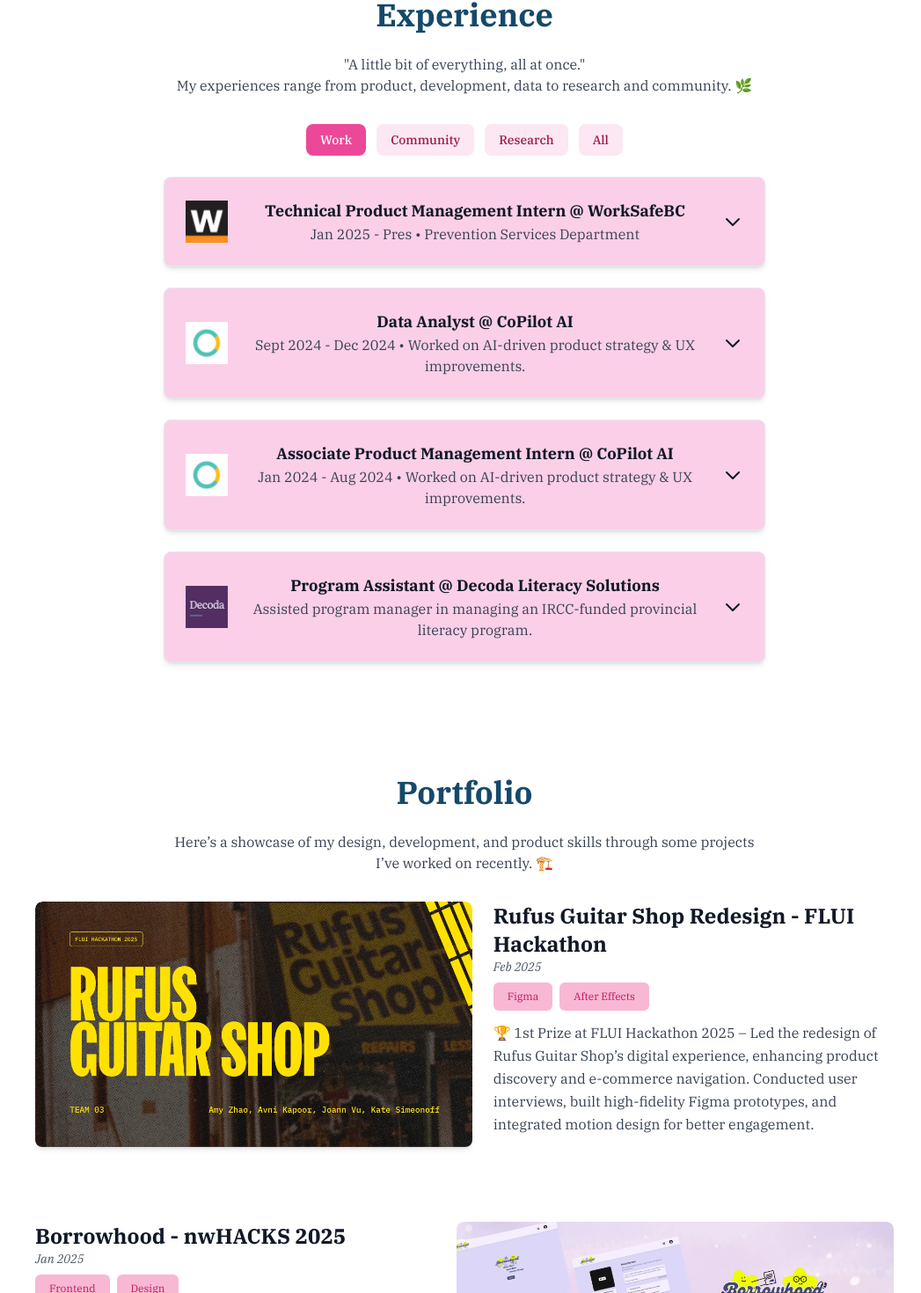
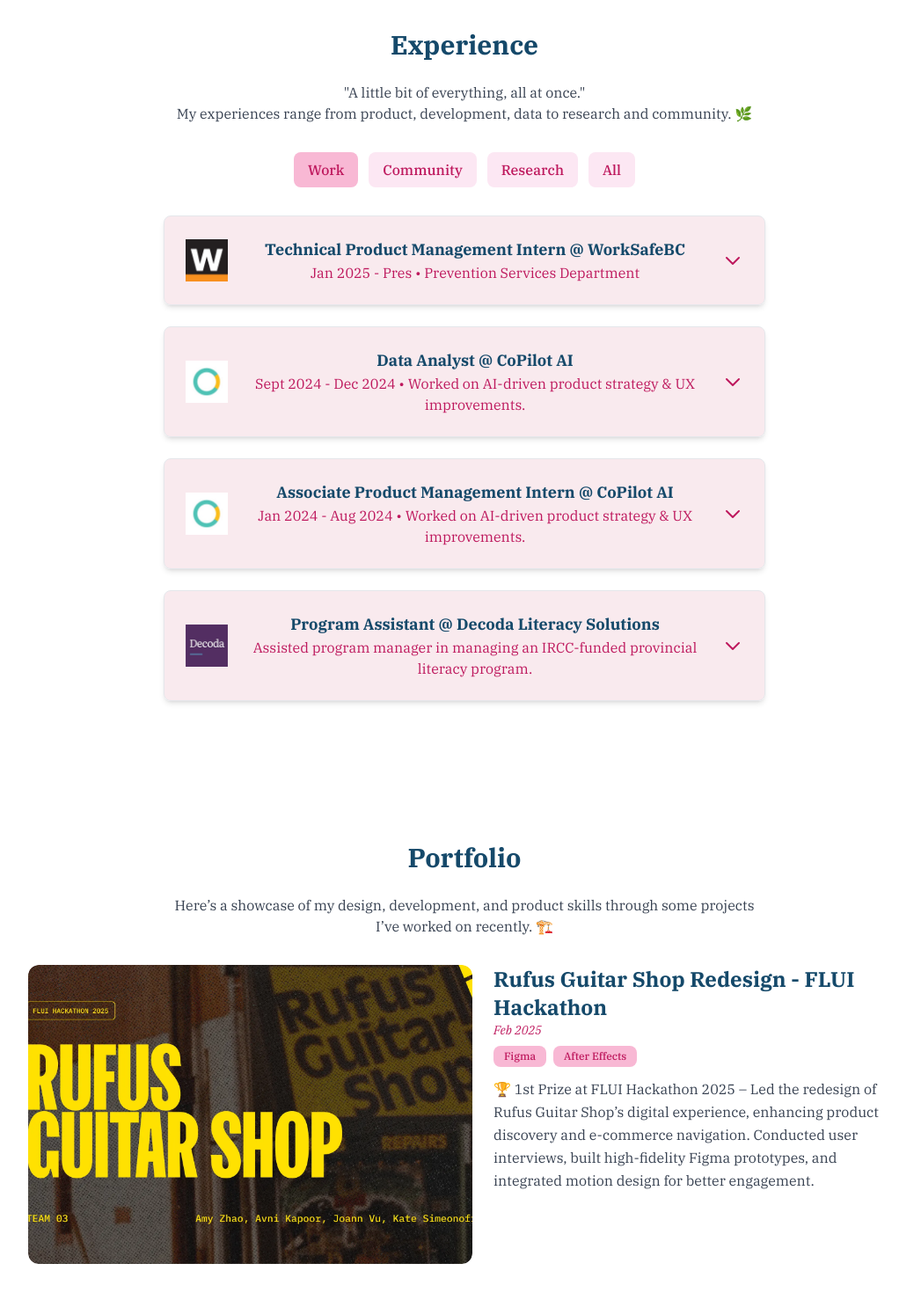
Before and after one commit to avkap007/personal-website-new, a Next.js app: page / in a window 1280 px wide. Shown: the part 1251-2721 px from the top of the page at 88% size, without its empty margins (112-1159 px from the left). Built offline with nearby package versions, Linux system fonts and the light colour scheme.

Commit message:
got rid of inline scrolls and other accesibility issues

```diff
--- a/src/app/page.tsx
+++ b/src/app/page.tsx
@@ -25,17 +25,17 @@
       </section>
 
       {/* Experience Section */}
-      <section id="experience" className="min-h-screen flex items-center justify-center scroll-mt-20">
+      <section id="experience" className="flex items-center justify-center scroll-mt-20">
         <Experience />
       </section>
 
       {/* Portfolio Section */}
-      <section id="portfolio" className="min-h-screen flex items-center justify-center scroll-mt-20">
+      <section id="portfolio" className="flex items-center justify-center scroll-mt-20">
         <Portfolio />
       </section>
 
       {/* ✅ Contact Section (Footer-like placement) */}
-      <section id="contact" className="min-h-screen flex items-center justify-center scroll-mt-20">
+      <section id="contact" className="flex items-center justify-center scroll-mt-20">
         <Contact />
       </section>
 
--- a/src/components/AboutMe.tsx
+++ b/src/components/AboutMe.tsx
@@ -3,6 +3,7 @@
 import Image from "next/image";
 import { useEffect, useState, useMemo } from "react";
 import { BsSoundwave } from "react-icons/bs";
+import { motion } from "framer-motion";
 
 export default function AboutMe() {
   const words = useMemo(
@@ -123,14 +124,14 @@
         </p>
 
         {/* Resume Button */}
-        <a
+        <motion.a
           href="/avni-kapoor-resume.pdf"
           target="_blank"
           rel="noopener noreferrer"
           className="px-4 py-2 rounded-lg text-med font-medium transition-all bg-accent text-darkAccent hover:bg-darkAccent hover:text-white mt-4 inline-block"
         >
           view resume
-        </a>
+        </motion.a>
       </div>
     </section>
   );
--- a/src/components/Experience.tsx
+++ b/src/components/Experience.tsx
@@ -16,34 +16,43 @@
   const [experiences, setExperiences] = useState<Experience[]>([]);
   const [selectedCategory, setSelectedCategory] = useState("Work");
   const [open, setOpen] = useState<number | null>(null);
+  const [loading, setLoading] = useState(true);
 
   const categories = ["Work", "Community", "Research", "All"];
 
   useEffect(() => {
     fetch("/data/experience.json")
       .then((res) => res.json())
-      .then((data: Experience[]) => setExperiences(data))
+      .then((data: Experience[]) => {
+        setExperiences(data);
+        setLoading(false);
+      })
       .catch((error) => console.error("Error loading experience data:", error));
   }, []);
 
   return (
-    <section className="w-full max-w-5xl mx-auto px-4 py-10">
-      <h2 className="text-4xl font-bold text-center mb-6 text-writingColor">Experience</h2>
-      <p className="text-center text-gray-700 text-md max-w-2xl mx-auto mb-8">
-      "A little bit of everything, all at once." <br/>
+    <section id="experience" className="w-full max-w-5xl mx-auto px-4 py-20">
+      {/* Section Title */}
+      <h1 className="text-3xl font-extrabold text-center mb-6 text-writingColor">
+        Experience
+      </h1>
+
+      {/* Subtitle (Hidden on Mobile) */}
+      <p className="text-center text-gray-700 text-md max-w-2xl mx-auto mb-8 hidden md:block">
+        "A little bit of everything, all at once." <br />
         My experiences range from product, development, data to research and community. 🌿
       </p>
 
-      {/* Category Tabs */}
-      <div className="flex justify-center space-x-3 mb-6">
+      {/* Category Tabs (Matching "View Resume" Button) */}
+      <div className="flex justify-center space-x-3 mb-8">
         {categories.map((category) => (
           <button
             key={category}
             onClick={() => setSelectedCategory(category)}
-            className={`px-4 py-2 rounded-lg text-sm font-medium transition-all ${
+            className={`px-4 py-2 rounded-lg text-md font-medium transition-all ${
               selectedCategory === category
-                ? "bg-pink-500 text-white"
-                : "bg-pink-100 text-pink-800"
+                ? "bg-accent text-darkAccent hover:bg-darkAccent hover:text-white"
+                : "bg-muted text-darkAccent hover:bg-darkAccent hover:text-white"
             }`}
           >
             {category}
@@ -51,16 +60,23 @@
         ))}
       </div>
 
-      {/* Scrollable Experience List */}
-      <div className="min-h-[600px] max-h-[600px] overflow-y-auto space-y-6 scrollbar-thin scrollbar-thumb-pink-500 mx-auto max-w-[700px] px-2">
-        {experiences
+      {/* Experience List (No Extra Scrolling) */}
+      <div className="space-y-6 mx-auto max-w-[700px] px-2">
+        {loading ? (
+          <SkeletonLoader /> // Placeholder when loading
+        ) : (
+          experiences
             .filter((exp) => selectedCategory === "All" || exp.category === selectedCategory)
             .map((exp) => (
               <ExperienceCard key={exp.id} exp={exp} open={open} setOpen={setOpen} />
-          ))}
+            ))
+        )}
 
         {/* Empty State */}
-        {experiences.filter((exp) => selectedCategory === "All" || exp.category === selectedCategory).length === 0 && (
+        {!loading &&
+          experiences.filter(
+            (exp) => selectedCategory === "All" || exp.category === selectedCategory
+          ).length === 0 && (
             <div className="h-full flex items-center justify-center text-gray-500">
               No experiences found.
             </div>
@@ -70,18 +86,48 @@
   );
 }
 
-const ExperienceCard = ({ exp, open, setOpen }: { exp: Experience; open: number | null; setOpen: (id: number | null) => void }) => (
-  <div className="border p-6 rounded-lg shadow-md bg-pink-200 w-full max-w-[700px] md:min-w-[600px] mx-auto">
-    <button onClick={() => setOpen(open === exp.id ? null : exp.id)} className="w-full flex items-center gap-x-4 flex-wrap">
-      <Image src={exp.logo} alt={exp.title} width={48} height={48} className="w-12 h-12 object-contain flex-shrink-0" />
+// Skeleton Loader (Shimmer Effect)
+const SkeletonLoader = () => (
+  <div className="space-y-4">
+    {[1, 2, 3].map((key) => (
+      <div key={key} className="h-24 bg-gray-200 animate-pulse rounded-lg w-full max-w-[700px] mx-auto"></div>
+    ))}
+  </div>
+);
+
+// Experience Card (Consistent Tailwind Colors)
+const ExperienceCard = ({
+  exp,
+  open,
+  setOpen,
+}: {
+  exp: Experience;
+  open: number | null;
+  setOpen: (id: number | null) => void;
+}) => (
+  <div className="border p-6 rounded-lg shadow-md bg-secondary/20 w-full max-w-[700px] mx-auto transition hover:shadow-lg">
+    <button
+      onClick={() => setOpen(open === exp.id ? null : exp.id)}
+      className="w-full flex items-center gap-x-4 flex-wrap"
+    >
+      <Image
+        src={exp.logo}
+        alt={exp.title}
+        width={48}
+        height={48}
+        className="w-12 h-12 object-contain flex-shrink-0"
+        loading="lazy"
+      />
 
       <div className="flex-1 min-w-0">
-        <h3 className="text-lg font-bold break-words">{exp.title}</h3>
-        <p className="text-md text-gray-700">{exp.subtitle}</p>
+        <h3 className="text-lg font-bold text-writingColor">{exp.title}</h3>
+        <p className="text-md text-darkAccent hidden md:block">{exp.subtitle}</p>
       </div>
 
       <svg
-        className={`w-6 h-6 transition-transform ${open === exp.id ? "rotate-180" : ""}`}
+        className={`w-6 h-6 transition-transform text-darkAccent ${
+          open === exp.id ? "rotate-180" : ""
+        }`}
         xmlns="http://www.w3.org/2000/svg"
         fill="none"
         viewBox="0 0 24 24"
--- a/src/components/Footer.tsx
+++ b/src/components/Footer.tsx
@@ -4,7 +4,8 @@
   return (
     <footer className="text-writingColor py-8 flex items-center justify-center text-center">
       <p className="text-lg font-semibold">
-        Thanks for stopping by! powered by ☕, 🍞, and 🍲
+        Thanks for stopping by! <br/>
+        powered by ☕, 🍞, and 🍲
       </p>
     </footer>
   );
--- a/src/components/HighlightCarousel.tsx
+++ b/src/components/HighlightCarousel.tsx
@@ -34,7 +34,7 @@
 
   return (
     <section className="py-10 relative w-full">
-      <h2 className="text-4xl font-bold text-center mb-4 text-writingColor">Recent Highlights</h2>
+      <h1 className="text-3xl font-bold text-center mb-4 text-writingColor">Recent Highlights</h1>
       {/* ✅ New byline below heading */}
       <p className="text-center text-gray-700 text-md max-w-2xl mx-auto mb-8">
         I do a lot, and pictures are so much more fun to convey the message! <br/>
--- a/src/components/Portfolio.tsx
+++ b/src/components/Portfolio.tsx
@@ -16,59 +16,100 @@
 
 export default function Portfolio() {
   const [projects, setProjects] = useState<Project[]>([]);
+  const [loading, setLoading] = useState(true);
 
   useEffect(() => {
     fetch("/data/portfolio.json")
       .then((response) => response.json())
-      .then((data: Project[]) => setProjects(data))
+      .then((data: Project[]) => {
+        setProjects(data);
+        setLoading(false);
+      })
       .catch((error) => console.error("Error loading project data:", error));
   }, []);
 
   return (
-    <section className="w-full max-w-5xl mx-auto px-4 py-10">
-      <h2 className="text-4xl font-bold text-center mb-6 text-writingColor">Portfolio</h2>
+    <section id="portfolio" className="w-full max-w-5xl mx-auto px-4 py-20">
+      {/* Section Title */}
+      <h1 className="text-3xl font-extrabold text-center mb-6 text-writingColor">
+        Portfolio
+      </h1>
+
       <p className="text-center text-gray-700 text-md max-w-2xl mx-auto mb-8">
         Here’s a showcase of my design, development, and product skills through some projects I’ve worked on recently. 🏗️
       </p>
 
-      {/* Scrollable Portfolio List */}
-      <div className="min-h-[650px] max-h-[650px] overflow-y-auto space-y-6 px-2">
-        {projects.map((project, index) => (
+      {/* Project List (No Scrollbox) */}
+      <div className="space-y-12">
+        {loading ? (
+          <SkeletonLoader />
+        ) : (
+          projects.map((project, index) => (
+            <ProjectCard key={project.id} project={project} reversed={index % 2 === 1} />
+          ))
+        )}
+
+        {/* Empty State */}
+        {!loading && projects.length === 0 && (
+          <div className="h-full flex items-center justify-center text-gray-500">
+            No projects found.
+          </div>
+        )}
+      </div>
+    </section>
+  );
+}
+
+// Skeleton Loader (For Loading State)
+const SkeletonLoader = () => (
+  <div className="space-y-6">
+    {[1, 2, 3].map((key) => (
+      <div key={key} className="h-72 bg-gray-200 animate-pulse rounded-lg w-full max-w-[700px] mx-auto"></div>
+    ))}
+  </div>
+);
+
+// Project Card Component
+const ProjectCard = ({
+  project,
+  reversed,
+}: {
+  project: Project;
+  reversed: boolean;
+}) => (
   <div
-            key={project.id}
     className={`flex flex-col md:flex-row items-center md:items-start gap-6 ${
-              index % 2 === 1 ? "md:flex-row-reverse" : ""
+      reversed ? "md:flex-row-reverse" : ""
     }`}
   >
-            {/* ✅ Clickable Image with Proper Rounded Borders */}
+    {/* ✅ Clickable Image */}
     <a
       href={project.link}
       target="_blank"
       rel="noopener noreferrer"
-              className="w-full md:w-[60%] h-[340px] relative rounded-lg overflow-hidden group"
+      className="w-full md:w-[60%] h-[340px] relative rounded-xl overflow-hidden group"
     >
-              <div className="w-full h-full rounded-lg overflow-hidden">
       <Image
         src={project.image}
         alt={project.title}
         width={720}
         height={360}
-                  className="rounded-lg shadow-md object-cover w-90 h-90 transition-transform duration-300 transform group-hover:scale-105"
+        className="rounded-xl shadow-md object-cover w-full h-full transition-transform duration-300 transform group-hover:scale-105"
+        loading="lazy"
       />
-              </div>
     </a>
 
-            {/* Project Details */}
+    {/* ✅ Project Details */}
     <div className="w-full md:w-[55%]">
-              <h3 className="text-2xl font-bold">{project.title}</h3>
-              <p className="text-gray-600 text-sm italic">{project.date}</p>
+      <h3 className="text-2xl font-bold text-writingColor">{project.title}</h3>
+      <p className="text-darkAccent text-sm italic">{project.date}</p>
 
-              {/* ✅ Rectangular Tags */}
+      {/* ✅ Consistent Tag Styling (Matches Buttons) */}
       <div className="flex flex-wrap gap-2 mt-2">
         {project.tags.map((tag, index) => (
           <span
             key={index}
-                    className="bg-accent text-darkAccent text-xs font-norm px-4 py-2 rounded-md"
+            className="bg-accent text-darkAccent text-xs font-medium px-3 py-1 rounded-lg"
           >
             {tag}
           </span>
@@ -80,15 +121,4 @@
       </p>
     </div>
   </div>
-        ))}
-
-        {/* Empty State */}
-        {projects.length === 0 && (
-          <div className="h-full flex items-center justify-center text-gray-500">
-            No projects found.
-          </div>
-        )}
-      </div>
-    </section>
 );
-}
```
Lines whose indentation alone changed are shown as unchanged.
